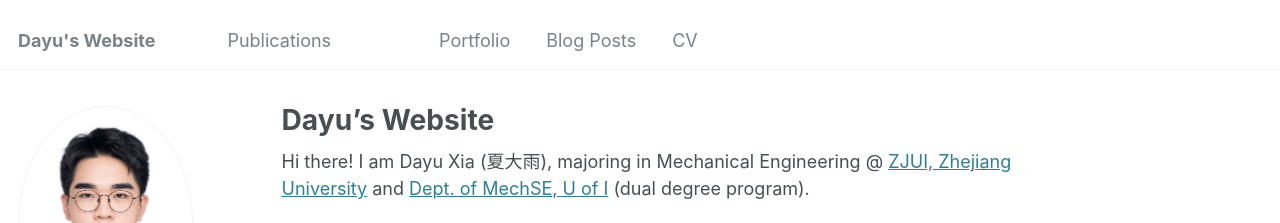
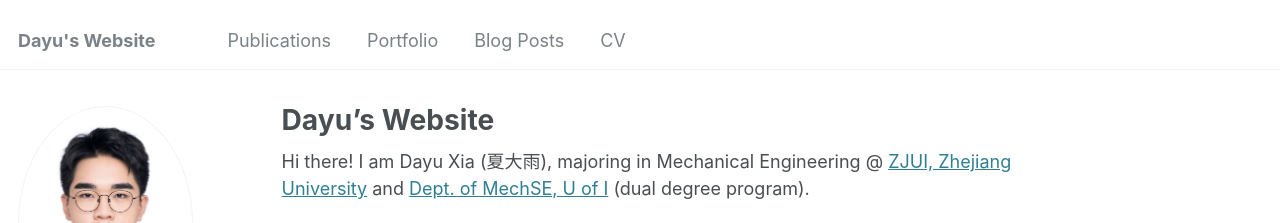
Before and after one commit to dyxia1241/dyxia1241.github.io, a Jekyll site: the page built from _pages/about.md, in a window 1280 px wide. Shown: the top 223 px of the page. Built offline with Jekyll 4.4.1, drawn with Linux system fonts in a browser that asks for light colours.

```diff
--- a/_data/navigation.yml
+++ b/_data/navigation.yml
@@ -8,10 +8,10 @@ main:
   - title: "Publications"
     url: /publications/
 
-  - #title: "Talks"
+  #- title: "Talks"
     #url: /talks/
 
-  - #title: "Teaching"
+  #- title: "Teaching"
     #url: /teaching/
 
   - title: "Portfolio"
@@ -23,5 +23,5 @@ main:
   - title: "CV"
     url: /cv/
 
-  - #title: "Guide"
+  #- title: "Guide"
     #url: /markdown/
```
